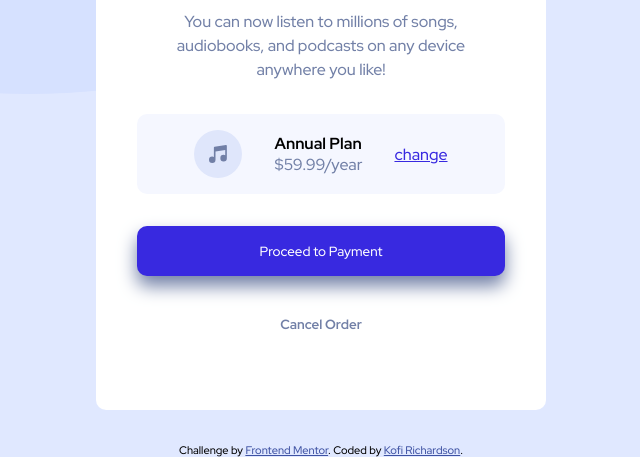
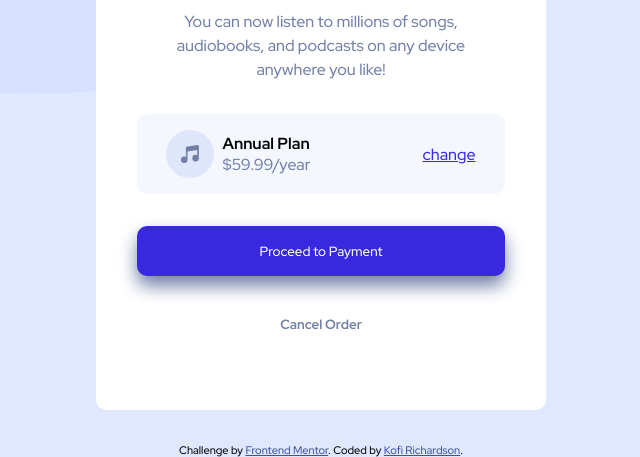
Before and after one commit to Kofi-Richardson/Order-Summary, a plain HTML site: page index.html in a window 1280 px wide. Shown: the part 343-800 px from the top of the page, without its empty margins (319-959 px from the left). Drawn offline with Linux system fonts and the light colour scheme.

Commit message:
Edited the plan tab

```diff
--- a/index.css
+++ b/index.css
@@ -57,7 +57,7 @@ ul{
 
 .flex{
  display: flex;
-gap: 2rem;
+ gap: 7rem;
  align-items: center;
  justify-content: center;
 }
@@ -155,6 +155,12 @@ a{
     text-decoration: none;
 }
 
+.music{
+    display: flex;
+    gap: 0.5rem;
+    align-items: center;
+}
+
 
 @media only screen and (max-width: 375px) {
     body {
@@ -189,7 +195,7 @@ a{
 
         .plan{
             width: 20rem;
-            gap: 0.5rem;
+            gap: 6rem;
         }
         .button-bg,.button-cancel{
             width: 20rem;
--- a/index.html
+++ b/index.html
@@ -38,11 +38,14 @@
       </p>
 
       <div class="plan flex">
-        <img src="images/icon-music.svg" alt="music-icon">
-        <ul>
-          <li class="ff-700">Annual Plan</li>
-          <li class="text-opacity"> $59.99/year</li>
-        </ul>
+        <div class="music">
+          <img src="images/icon-music.svg" alt="music-icon">
+          <ul>
+            <li class="ff-700">Annual Plan</li>
+            <li class="text-opacity"> $59.99/year</li>
+          </ul>
+        </div>
+
         <a href=""> change</a>
       </div>
 
```
